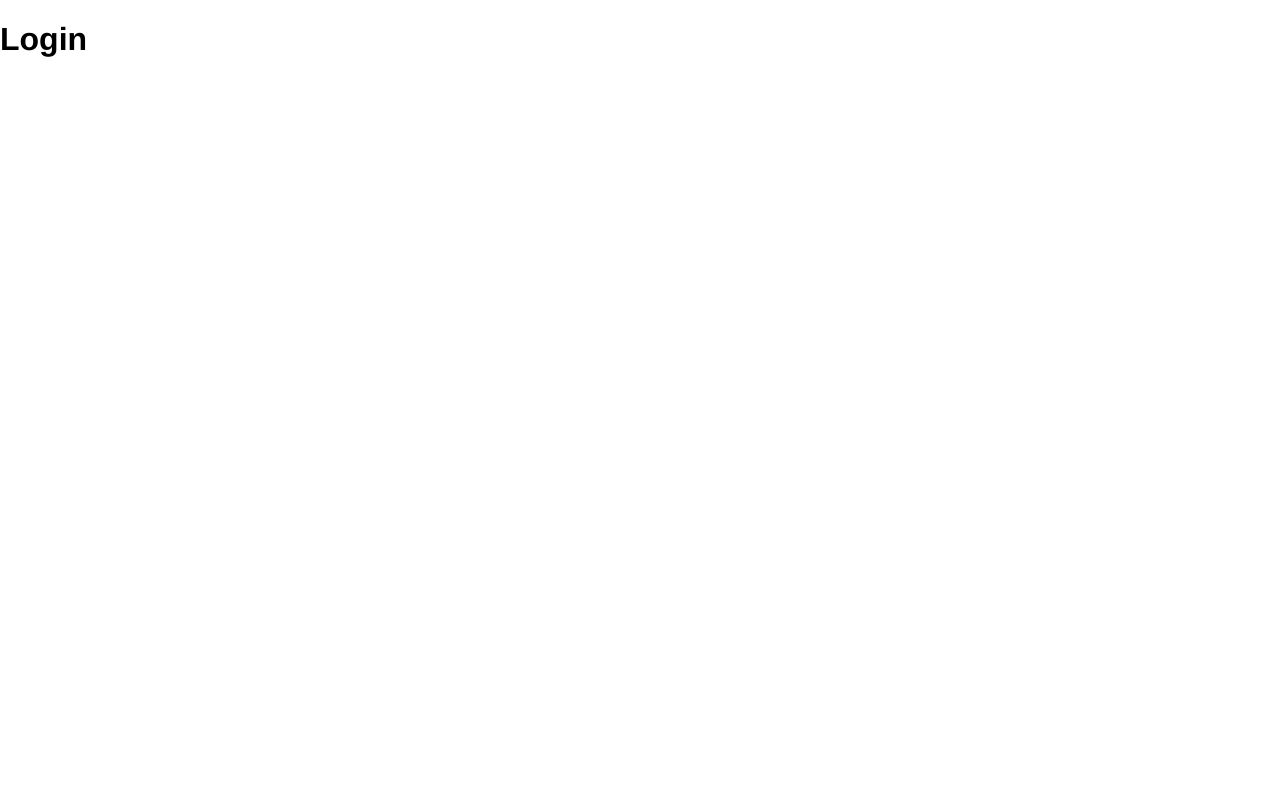
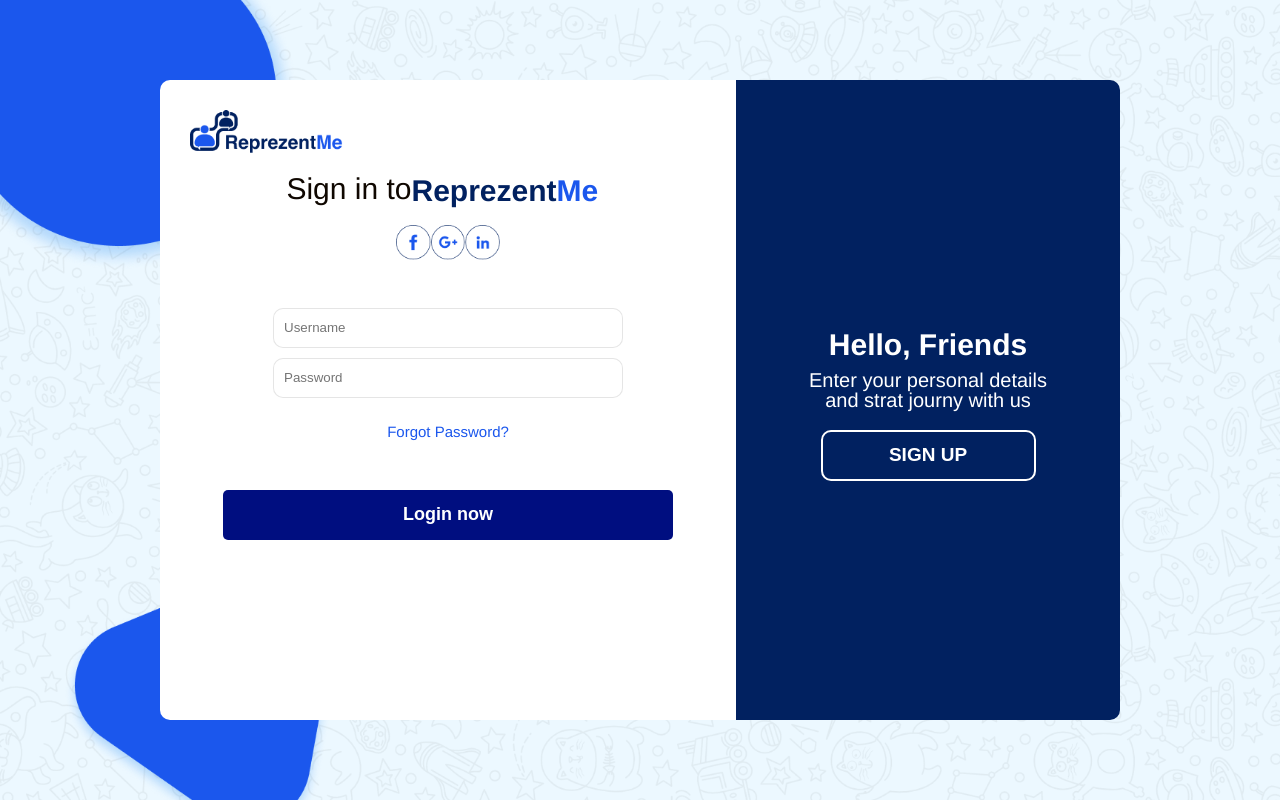
Before and after one commit to Solomon-igbigbi/rep, a Next.js app: page /Login in a window 1280 px wide. Built offline with nearby package versions, Linux system fonts and the light colour scheme.

Commit message:
init commit

```diff
--- a/pages/Login.tsx
+++ b/pages/Login.tsx
@@ -1,17 +1,80 @@
 import type { NextPage } from "next";
+import Link from "next/link";
 import Head from "next/head";
 import Image from "next/image";
+import styles from "../styles/Login.module.scss";
+import Group from "../assests/png/Group.png";
+import FacebookIcon from "../assests/png/facebookImg.png";
+import GoogleIcon from "../assests/png/googleImg.png";
+import LinkedinIcon from "../assests/png/linkedinImg.png";
+import { Button }  from "../atoms";
 import { Text } from "../atoms";
 
 const Login: NextPage = () => {
   return (
-    <div>
+    <div className={styles.container}>
       <Head>
         <title>Login</title>
       </Head>
 
-      <main>
-        <h1>Login</h1>
+      <main className={styles.main}>
+        <div className={styles.loginCard}>
+          <div className={styles.cardLeft}>
+            <div className={styles.topLogo}>
+              <Image
+                src={Group}
+                alt="reprezentme logo"
+                loading="lazy"
+              />
+            </div>
+
+            <div className={styles.form}>
+              <div className={styles.bemVindos}>
+                <span className={styles.signin}>Sign in to</span>
+                <span className={styles.text2}>Reprezent</span>
+                <span className={styles.text3}>Me</span>
+              </div>
+
+              <div className={styles.socials}>
+                <Image
+                  src={FacebookIcon}
+                  alt="facebook icon"
+                  loading="lazy"
+                />
+                <Image
+                  src={GoogleIcon}
+                  alt="google icon"
+                  loading="lazy"
+                />
+                <Image
+                  src={LinkedinIcon}
+                  alt="linkedin icon"
+                  loading="lazy"
+                />
+              </div>
+
+              <div className={styles.username}>
+                  <input type="text" placeholder="Username" />
+                </div>
+                <div className={styles.password}>
+                  <input type="password" placeholder="Password" />
+                </div>
+
+                <div className={styles.forgot}>
+                  <Link href="#">Forgot Password?</Link>
+                </div>
+
+                <button>Login now</button>
+            </div>
+          </div>
+          <div className={styles.cardRight}>
+            <span className={styles.text1}>Hello, Friends</span>
+            <span className={styles.text2}>Enter your personal details and strat journy with us</span>
+            <button>
+              SIGN UP
+            </button>
+          </div>
+        </div>
       </main>
     </div>
   )
```
